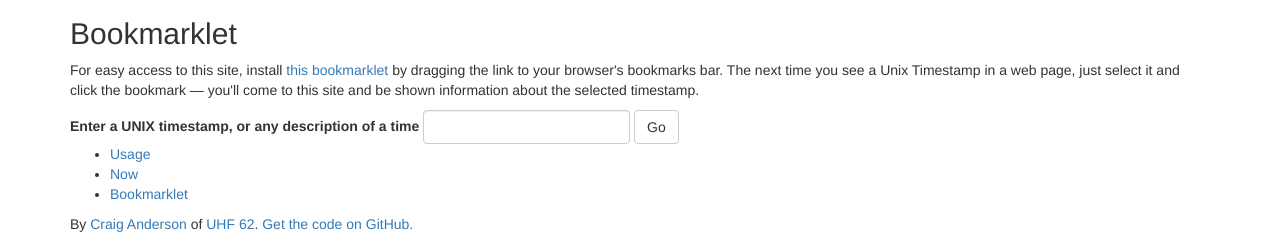
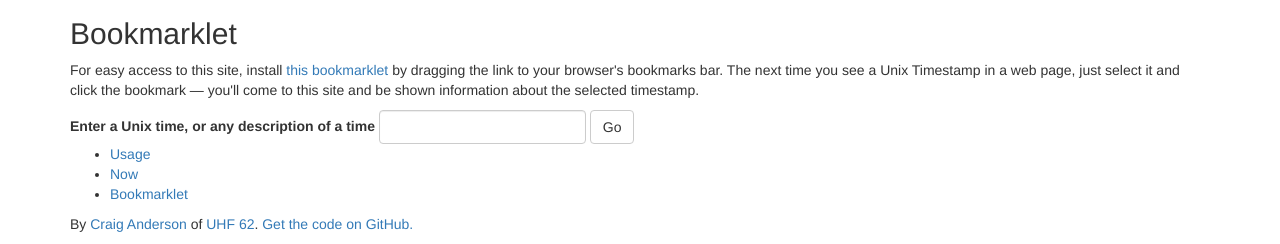
Before and after one commit to craiga/unixtimesta.mp, a Flask app: page /usage in a window 1280 px wide. Shown: the part 920-1164 px from the top of the page. Run offline with Flask 2, Linux system fonts and the light colour scheme; parts of the project's set-up code (start-up, migrations or seed data) failed here and were passed over; some libraries are stand-ins or nearby versions.

Commit message:
Update base.html

```diff
--- a/unixtimestamp/templates/base.html
+++ b/unixtimestamp/templates/base.html
@@ -19,7 +19,7 @@
                     {% block body %}{% endblock %}
                     <form action="/" method="post" class="form-inline">
                         <div class="form-group">
-                            <label for="time">Enter a UNIX timestamp, or any description of a time</label>
+                            <label for="time">Enter a Unix time, or any description of a time</label>
                             <input type="text" name="time" id="time" value="" class="form-control" />
                             <input type="submit" value="Go" class="btn btn-default" />
                         </div>
```
